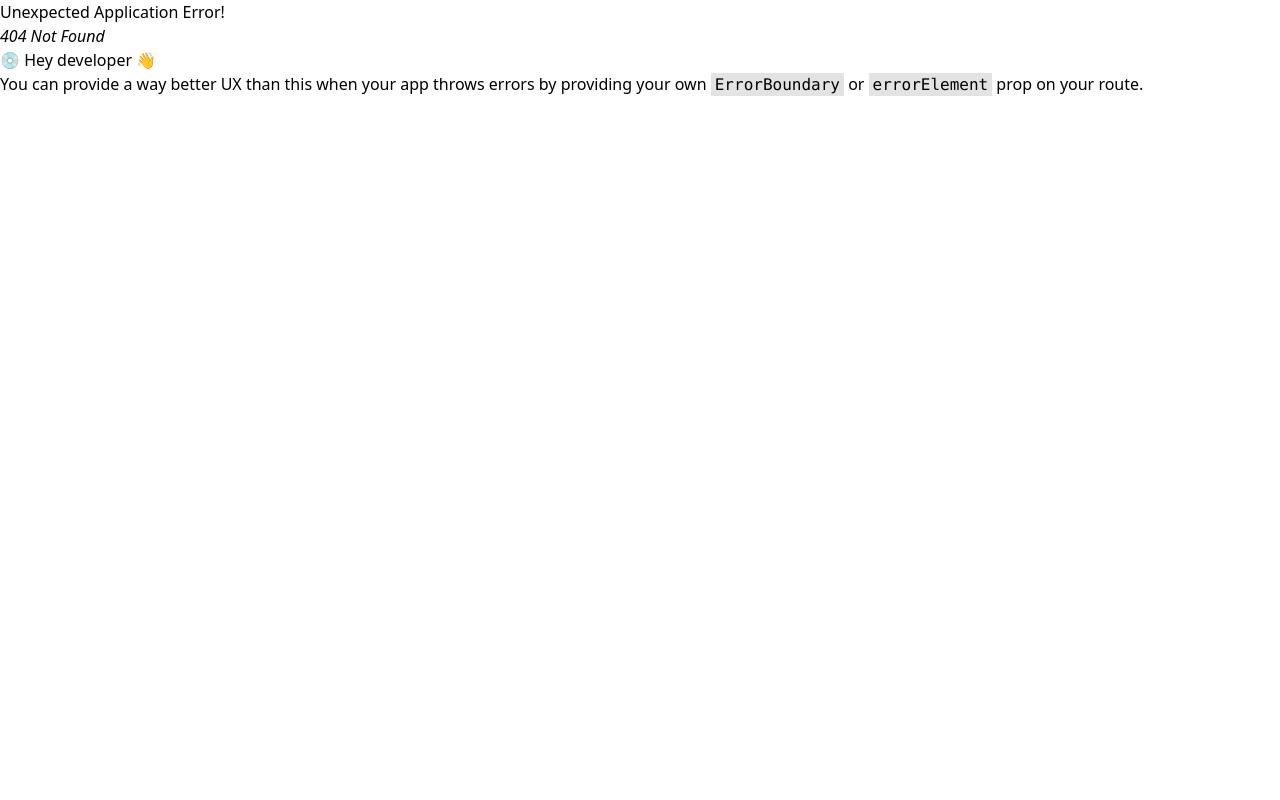
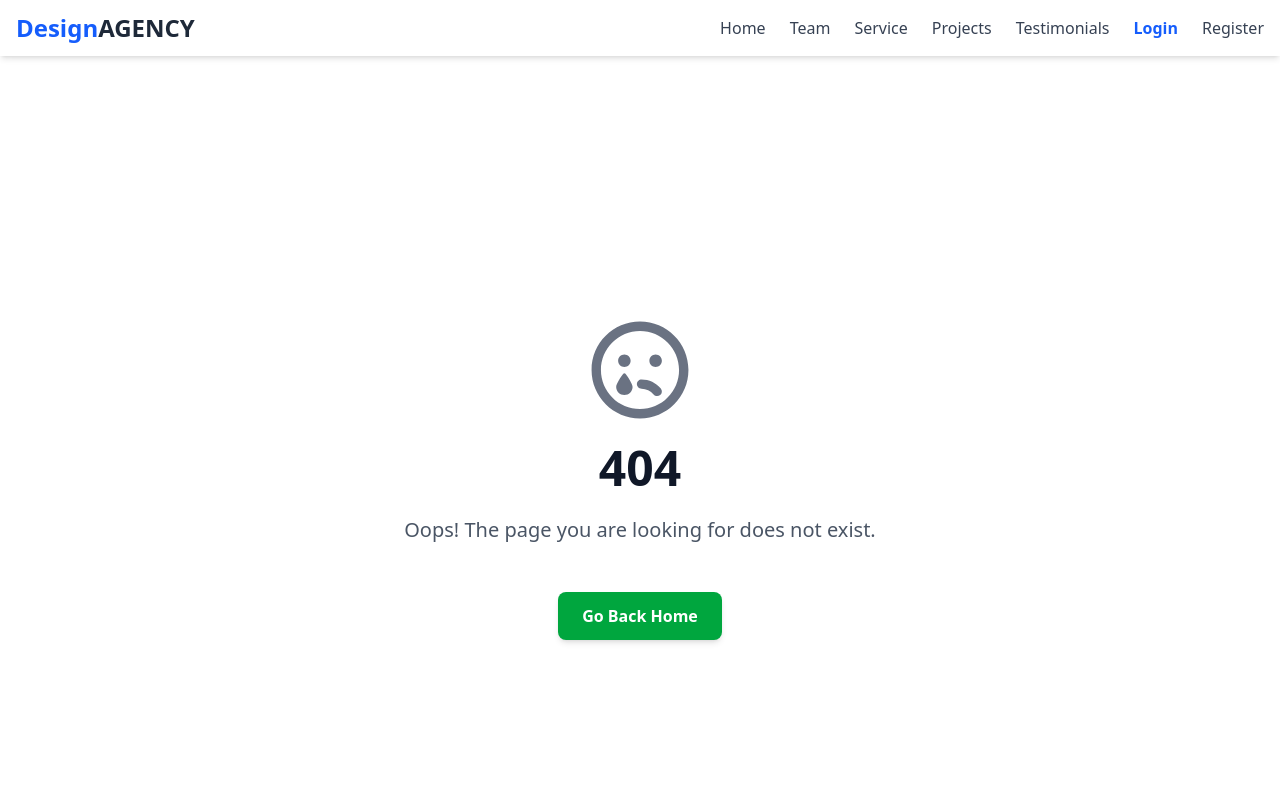
Before and after one commit to gitbugd20p/OS-TRN-B-5-F-Assignment-M-18, a React (Vite) app: page /login in a window 1280 px wide. Before the commit this address had no page. Shown: the top 800 px of the page. Built offline with nearby package versions, Linux system fonts and the light colour scheme.

Commit message:
Added NotFound page

```diff
--- a/src/App.jsx
+++ b/src/App.jsx
@@ -6,6 +6,7 @@ import Service from "./pages/Service";
 import Team from "./pages/Team";
 import Project from "./pages/Project";
 import Testimonial from "./pages/testimonial";
+import NotFound from "./components/NotFound";
 
 const router = createBrowserRouter([
     {
@@ -17,6 +18,7 @@ const router = createBrowserRouter([
             { path: "service", element: <Service /> },
             { path: "projects", element: <Project /> },
             { path: "testimonials", element: <Testimonial /> },
+            { path: "*", element: <NotFound /> },
         ],
     },
 ]);
--- /dev/null
+++ b/src/components/NotFound.jsx
@@ -0,0 +1,32 @@
+import { FaRegSadTear } from "react-icons/fa"; // Sad emoji icon
+import Subscribe from "../components/Subscribe";
+import { NavLink } from "react-router-dom";
+
+const NotFound = () => {
+    return (
+        <section className="bg-white pt-28 pb-16 min-h-screen flex flex-col justify-center items-center">
+            <div className="text-center flex flex-col items-center gap-6">
+                {/* Icon */}
+                <FaRegSadTear size={100} className="text-gray-500" />
+
+                {/* Title */}
+                <h1 className="text-5xl font-bold text-gray-900">404</h1>
+
+                {/* Subtitle */}
+                <p className="text-xl text-gray-600">
+                    Oops! The page you are looking for does not exist.
+                </p>
+
+                {/* Back to Home button */}
+                <NavLink
+                    to="/"
+                    className="mt-6 inline-block px-6 py-3 bg-green-600 text-white rounded-lg shadow-md font-semibold hover:bg-green-700 transition"
+                >
+                    Go Back Home
+                </NavLink>
+            </div>
+        </section>
+    );
+};
+
+export default NotFound;
```
